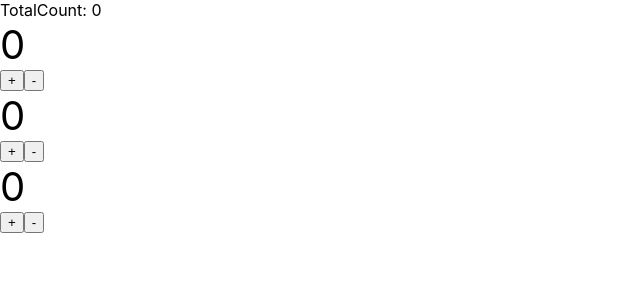
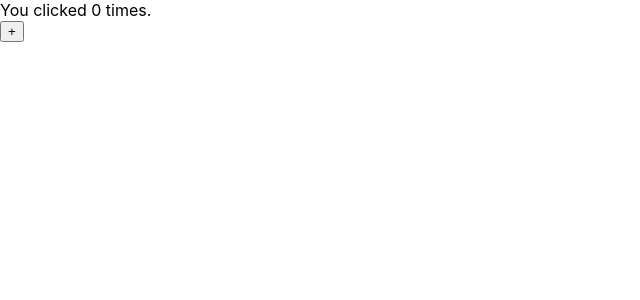
Before and after one commit to HY219/TIL, a React (Create React App) app in the folder FE_DevCourse/Week12/Day55/kdt-app/: page / in a window 1280 px wide. Shown: the top 300 px of the page, without its empty margins (0-640 px from the left). Built offline with nearby package versions, Linux system fonts and the light colour scheme.

Commit message:
Feat: useEffect로 변화 감지 및 전역 이벤트 설정
* useEffect(변화 감지 후 실행할 동작, 감지 할 것);

* 전역 이벤트 설정 시, 반드시 해제해야한다.
* return으로 반환한 함수는 컴포넌트가 제거 될 때 실행이 된다.

```diff
--- a/FE_DevCourse/Week12/Day55/kdt-app/src/App.js
+++ b/FE_DevCourse/Week12/Day55/kdt-app/src/App.js
@@ -1,45 +1,42 @@
-// 요구사항
-// 1. Counter 컴포넌트 구현하기
-// 2. 모든 Counter 컴포넌트의 합 구하기
-
-// 무엇을 배울 것인가
-// 1. 컴포넌트에서 지역 상태 관리하는 법
-// 2. 컴포넌트에 이벤트 바인딩하기
-// 3. 부모 컴포넌트에게 메시지 전달하기
-import { useState } from "react";
-import Counter from "./components/Counter";
+// useEffect
+// 무언가 변화가 있을 때, 감지하여 반응하는 Hook
+import { useEffect, useState } from "react";
 
 function App() {
-  const [totalCount, setTotalCount] = useState(0);
+  const [count, setCount] = useState(0);
+
+  /*
+  useEffect(감지 후 실행할 동작, 감지 할 것(리스트, 배열 o));
+  */
+
+  /* count의 변화를 감지한다. */
+  useEffect(() => {
+    console.log(`Clicked ${count} times.`);
+  }, [count]);
+
+  /* 컴포넌트가 처음 로드될 때 실행된다. */
+  useEffect(() => {
+    console.log(
+      "Component Loaded. 라이프사이클처럼 사용o. 새로고침할 때 감지. - 전역적인(초기) 이벤트를 사용할 때 활용o"
+    );
+    const handleScroll = () => {
+      console.log(window.scrollY);
+    };
+
+    // 전역 이벤트 설정 시
+    document.addEventListener("scroll", handleScroll);
+    // 반드시 해제
+    // return으로 반환한 함수는
+    // 컴포넌트가 제거 될 때 실행이 된다.
+    return () => document.removeEventListener("scroll", handleScroll);
+  }, []);
+
   return (
     <div>
-      TotalCount: {totalCount}
-      <Counter
-        onIncrease={(count) => {
-          setTotalCount(totalCount + 1);
-        }}
-        onDecrease={(count) => {
-          setTotalCount(totalCount - 1);
-        }}
-      />
-      <Counter
-        onIncrease={(count) => {
-          setTotalCount(totalCount + 1);
-        }}
-        onDecrease={(count) => {
-          setTotalCount(totalCount - 1);
-        }}
-      />
-      <Counter
-        onIncrease={(count) => {
-          setTotalCount(totalCount + 1);
-        }}
-        onDecrease={(count) => {
-          setTotalCount(totalCount - 1);
-        }}
-      />
+      <div>You clicked {count} times.</div>
+      <button onClick={() => setCount(count + 1)}>+</button>
+      <div style={{ height: 1000 }}></div>
     </div>
   );
 }
-
 export default App;
```
Also changed, not shown: FE_DevCourse/Week12/Day55/kdt-app/src/workedAppBefore/Counter.js (added, +45 -0 lines).
